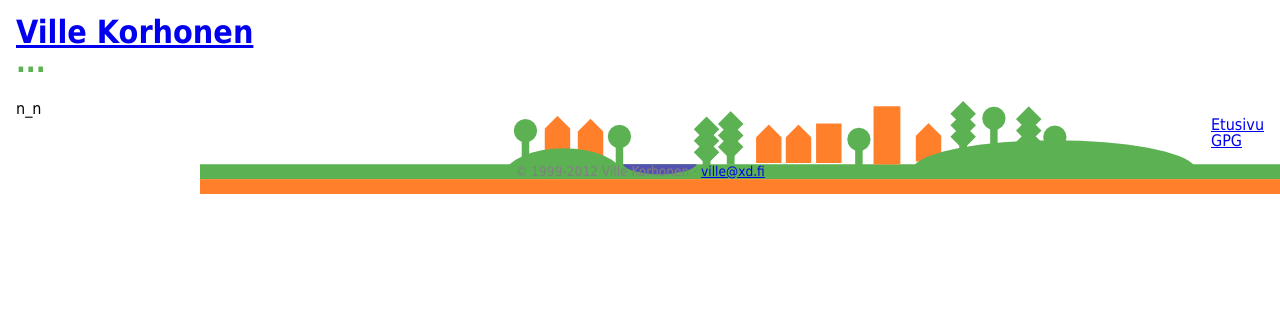
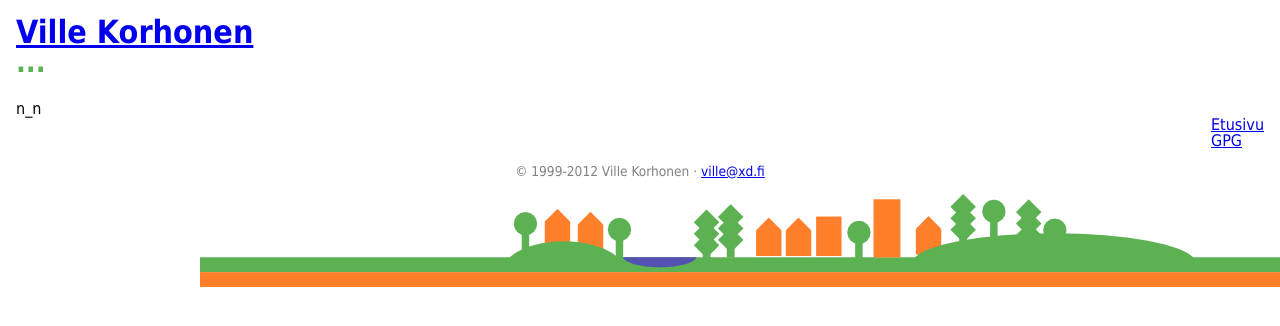
Before and after one commit to annavonzansen/ypcs.github.com, a Jekyll site: the page built from index.html, in a window 1280 px wide. Shown: the top 326 px of the page. Built offline with Jekyll 4.4.1, drawn with Linux system fonts in a browser that asks for light colours; Markdown is read by kramdown in place of the engine named in the settings.

Commit message:
Updated css, added padding to html

```diff
--- a/media/css/kuntavaalit2012.css
+++ b/media/css/kuntavaalit2012.css
@@ -1,3 +1,4 @@
 html {
   background: url('../img/kuntavaalit_ftr.png') no-repeat bottom right #ffffff;
+  padding-bottom: 93px;
 }
--- a/media/css/kuntavaalit2012.less
+++ b/media/css/kuntavaalit2012.less
@@ -1,3 +1,4 @@
 html {
     background: url('../img/kuntavaalit_ftr.png') no-repeat bottom right #fff;
+    padding-bottom: 93px;
 }
```
